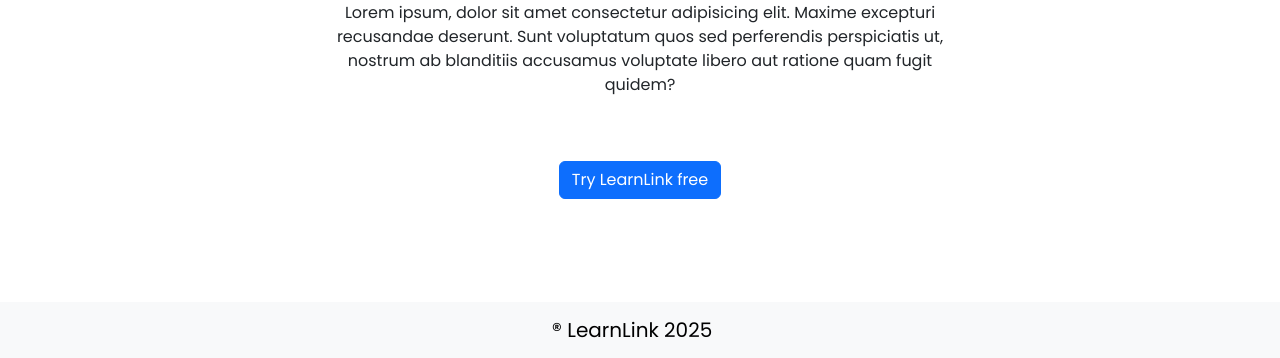
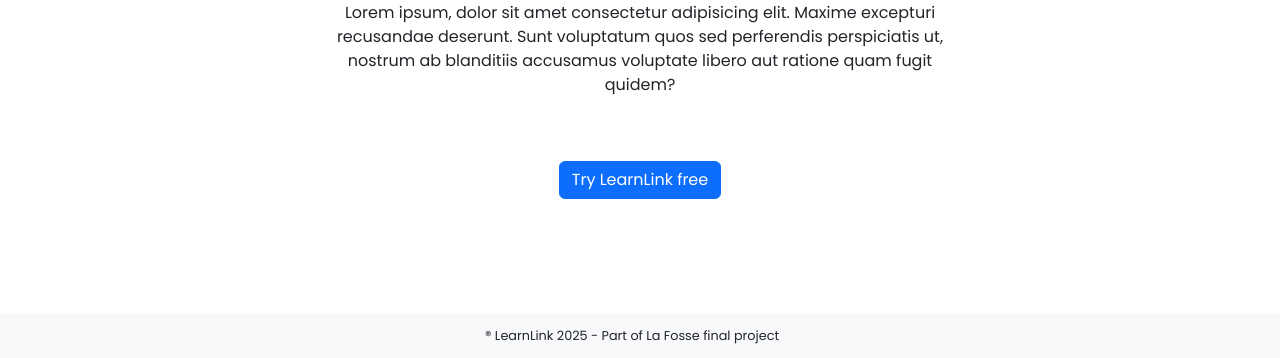
Before and after one commit to bbm2910/LearnLink, a plain HTML site: page learn-link-cli/index.html in a window 1280 px wide. Shown: the part 442-800 px from the top of the page. Drawn offline with nearby package versions, Linux system fonts and the light colour scheme.

Commit message:
Edit footer

```diff
--- a/learn-link-cli/css/style.css
+++ b/learn-link-cli/css/style.css
@@ -37,3 +37,7 @@
   text-align: center;
   margin-bottom: 5%;
 }
+.navbar-brand {
+  font-size: 0.8rem;
+  color: var(--dark-gray);
+}
--- a/learn-link-cli/index.html
+++ b/learn-link-cli/index.html
@@ -46,7 +46,9 @@
     </main>
     <nav class="navbar fixed-bottom bg-body-tertiary">
       <div class="container-fluid d-flex justify-content-center">
-        <a class="navbar-brand" href="#">&reg; LearnLink 2025</a>
+        <a class="navbar-brand footer-text" href="#"
+          >&reg; LearnLink 2025 - Part of La Fosse final project</a
+        >
       </div>
     </nav>
     <script src=""></script>
```
